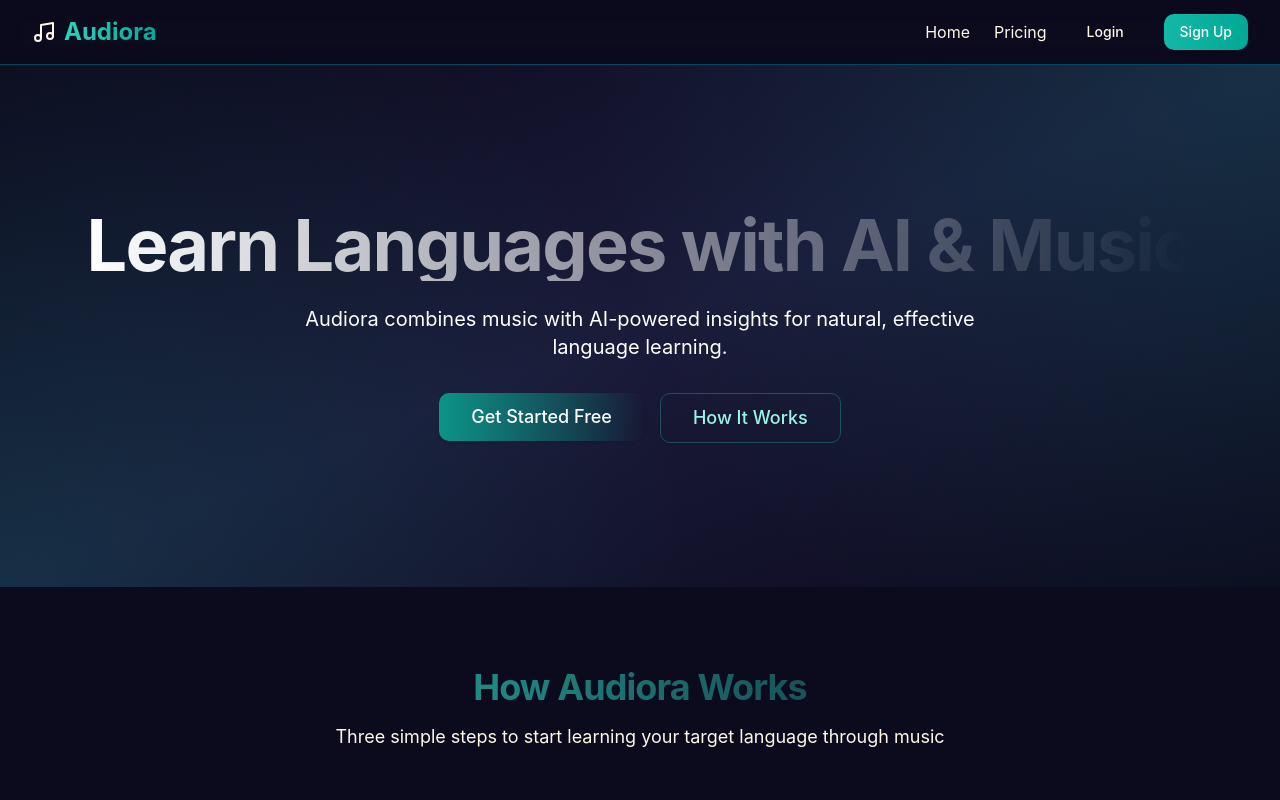
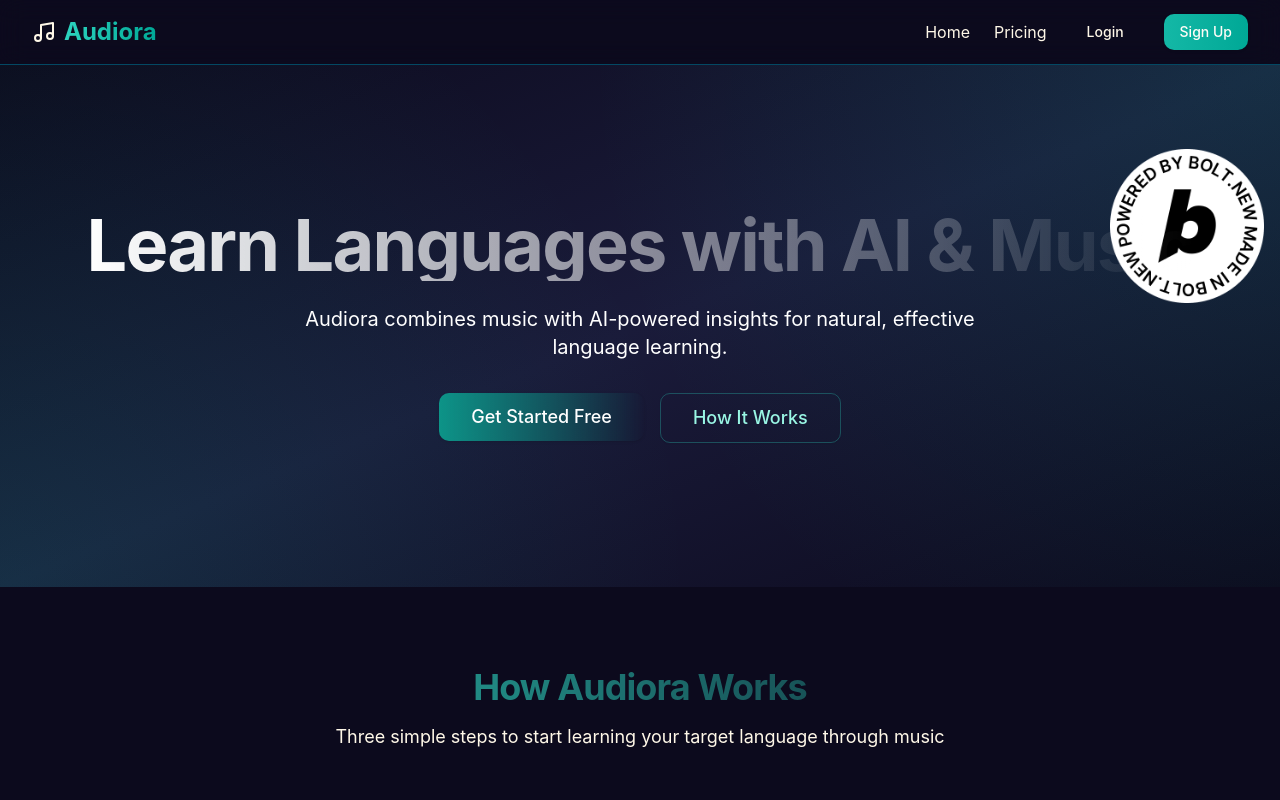
Before and after one commit to TimothyPhan2/Audiora, a React (Vite) app: page / in a window 1280 px wide. Shown: the top 800 px of the page. Built offline with nearby package versions, Linux system fonts and the light colour scheme.

Commit message:
Add positioned image with hyperlink to Landing page

```diff
--- a/src/pages/Landing.tsx
+++ b/src/pages/Landing.tsx
@@ -25,6 +25,20 @@ export function Landing() {
     <div className="flex flex-col min-h-screen">
       {/* Hero Section */}
       <section className="relative py-24 md:py-36 hero-gradient text-white overflow-hidden">
+        {/* Positioned Image with Hyperlink */}
+        <a
+          href="https://bolt.new/"
+          target="_blank"
+          rel="noopener noreferrer"
+          className="absolute top-[calc(4rem+20px)] right-4 z-10 hover:opacity-80 transition-opacity duration-300"
+        >
+          <img
+            src="/white_circle_360x360.png"
+            alt="Powered by Bolt.new"
+            className="max-w-[30vw] sm:max-w-[25vw] md:max-w-[20vw] lg:max-w-[15vw] xl:max-w-[12vw] h-auto object-contain"
+          />
+        </a>
+
         <div className="absolute inset-0 overflow-hidden">
           <div className="absolute inset-0 bg-[radial-gradient(circle_at_top_right,rgba(2,195,154,0.12),transparent_50%)]"></div>
           <div className="absolute inset-0 bg-[radial-gradient(circle_at_bottom_left,rgba(2,195,154,0.12),transparent_50%)]"></div>
```
